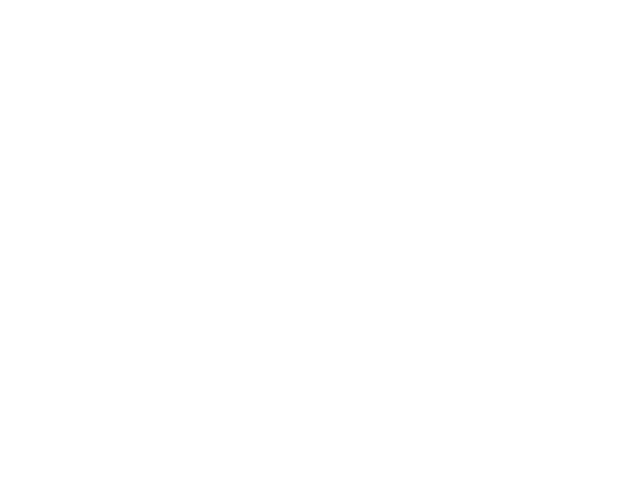
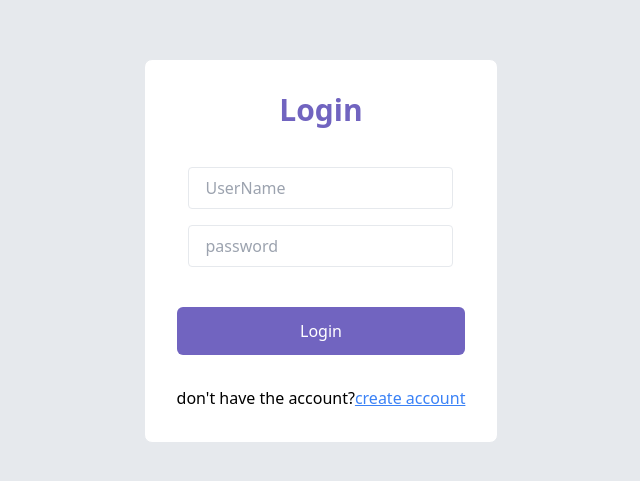
Before and after one commit to Ashimgautam356/brainly, a React (Vite) app in the folder frontend/: page / in a window 1280 px wide. Before the commit this address had no page. Shown: the part 149-630 px from the top of the page, without its empty margins (319-959 px from the left). Built offline with nearby package versions, Linux system fonts and the light colour scheme.

Commit message:
improved design in Signin Page

```diff
--- a/frontend/src/App.tsx
+++ b/frontend/src/App.tsx
@@ -9,7 +9,7 @@ export const App = () => {
     <BrowserRouter>
       <Routes>
         <Route path="/signup" index element={<Signup></Signup>}></Route>
-        <Route path="/signin" element={<Signin></Signin>}></Route>
+        <Route path="/" element={<Signin></Signin>}></Route>
         <Route path="/dashboard" element={<DashBoard></DashBoard>}></Route>
       </Routes>
 
--- a/frontend/src/components/CreateContentModal.tsx
+++ b/frontend/src/components/CreateContentModal.tsx
@@ -2,14 +2,42 @@ import React from 'react'
 import { CrossIcon } from '../icons/CrossIcon'
 import { Button } from './Button'
 import { Input } from './Input'
+import axios from 'axios'
+import { BACKEND_URL } from '../Config'
+
+
 export const CreateContentModal = ({open,onClose}:{open:boolean,onClose:()=>void}) => {
-    const titleRef = React.useRef()
-    const linkRef = React.useRef()
+    const titleRef = React.useRef<HTMLInputElement>()
+    const linkRef = React.useRef<HTMLInputElement>()
+
+    const addContent = async()=>{
+        const title = titleRef.current?.value
+        const link = linkRef.current?.value
+        const type = "youtube"
+        const token = localStorage.getItem("token")
+        const response = axios.post(`${BACKEND_URL}/postContent`,{
+            title,
+            link,
+            type
+        },{
+            headers:{
+                token: token
+            }
+        })
+
+        respo
+    }
 
   return (
     <div >
-        {open && <div className='w-screen h-screen bg-slate-500 fixed top-0 left-0 opacity-60 flex justify-center'>
-            <div className='flex flex-col justify-center'>
+        {open && <div>
+            <div className='w-screen h-screen bg-slate-500 fixed top-0 left-0 opacity-80 flex justify-center'>
+
+            </div>
+
+
+            <div className='w-screen h-screen fixed top-0 left-0  flex justify-center'>
+                <div className=' flex flex-col justify-center'>
                 <span className='bg-white opacity-100  p-4 rounded'>
                     <div className='flex justify-between items-center w-64'>
                         <p className='font-medium'>Add Content</p>
@@ -18,15 +46,16 @@ export const CreateContentModal = ({open,onClose}:{open:boolean,onClose:()=>void
                         </div>
                     </div>
                     <div>
-                        <Input ref={titleRef} placeholder='Title' ></Input>
-                        <Input ref={linkRef} placeholder='Link' ></Input>
+                        <Input reference={titleRef} placeholder='Title' ></Input>
+                        <Input reference={linkRef} placeholder='Link' ></Input>
                     </div>
                     <div className=' flex justify-center'>
 
-                    <Button size='md' variants='primary' text="Submit"></Button>
+                    <Button size='md' variants='primary' text="Submit" onClick={addContent}></Button>
                     </div>
                 </span>
             </div>
+        </div>
         </div>
         }
     </div>
--- a/frontend/src/config.ts
+++ b/frontend/src/config.ts
@@ -1,3 +1,3 @@
 
 
-export const BACKEND_URL = "http://localhost:3001/"
+export const BACKEND_URL = "http://localhost:3001/api/v1"
--- a/frontend/src/pages/Signin.tsx
+++ b/frontend/src/pages/Signin.tsx
@@ -2,7 +2,7 @@ import React from 'react'
 import { Input } from '../components/Input'
 import { Button } from '../components/Button'
 import { BACKEND_URL } from '../Config'
-import { useNavigate } from 'react-router-dom'
+import { Link, useNavigate } from 'react-router-dom'
 import axios from 'axios'
 
 export const Signin = () => {
@@ -12,7 +12,7 @@ export const Signin = () => {
     const sigin = async()=>{
         const userName = userNameRef.current?.value
         const password = passwordRef.current?.value
-        const resp = await axios.post(`${BACKEND_URL}api/v1/signin`,{
+        const resp = await axios.post(`${BACKEND_URL}/signin`,{
                 userName,
                 password
         })
@@ -25,14 +25,22 @@ export const Signin = () => {
     }
   return (
     <div className='flex justify-center items-center bg-gray-200 w-screen h-screen'>
-        <div className='bg-white min-w-48 rounded border p-8'>
-            <Input reference={userNameRef} placeholder='UserName'></Input>
-            <Input reference={passwordRef} placeholder='password'></Input>
+        <div className='bg-white min-w-48 rounded-lg border p-8 h-96 flex flex-col justify-between items-center'>
+            <div className='flex justify-center '>
+                <h1 className='text-3xl font-semibold text-purple-600'>Login</h1>
+            </div>
+            <div className=''>
 
-            <div className='flex justify-center mt-4'>
-                <Button variants='primary' text='Signin' size='md' fullWidth={true} loading={false} onClick={sigin}></Button>
+                <Input reference={userNameRef} placeholder='UserName'></Input>
+                <Input reference={passwordRef} placeholder='password'></Input>
             </div>
 
+            <div className='flex justify-center w-full'>
+                <Button variants='primary' text='Login' size='md' fullWidth={true} loading={false} onClick={sigin}></Button>
+            </div>
+            <div className=''>
+                <p>don't have the account?<span><Link to={'/signup'} className='underline text-blue-500'>create account</Link></span></p>
+            </div>
         </div>
     </div>
   )
--- a/frontend/src/pages/Signup.tsx
+++ b/frontend/src/pages/Signup.tsx
@@ -13,7 +13,7 @@ export const Signup = () => {
     const signup = async()=>{
         const userName = userNameRef.current?.value
         const password = passwordRef.current?.value
-        const resp = await axios.post(`${BACKEND_URL}api/v1/signup`,{
+        const resp = await axios.post(`${BACKEND_URL}/signup`,{
                 userName,
                 password
         })
```
Also changed, not shown: 2 other files (tests, documents, lock files or other folders).
